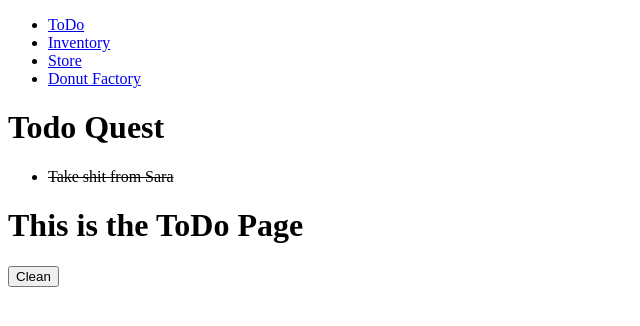
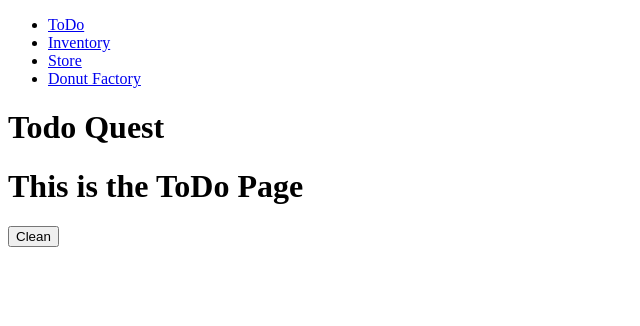
Before and after one commit to lllNuggetslll/mvp, a website: page public/index.html in a window 1280 px wide. Shown: the whole page, without its empty margins (0-640 px from the left). Drawn offline with nearby package versions, Linux system fonts and the light colour scheme.

Commit message:
took joke out of index

```diff
--- a/public/index.html
+++ b/public/index.html
@@ -22,9 +22,7 @@
 
 
 
-  <ul>
-    <li><strike>Take shit from Sara</strike></li>
-  </ul>
+
 
   <div ng-view></div>
   <script src="lib/angular/angular.js"></script>
```
